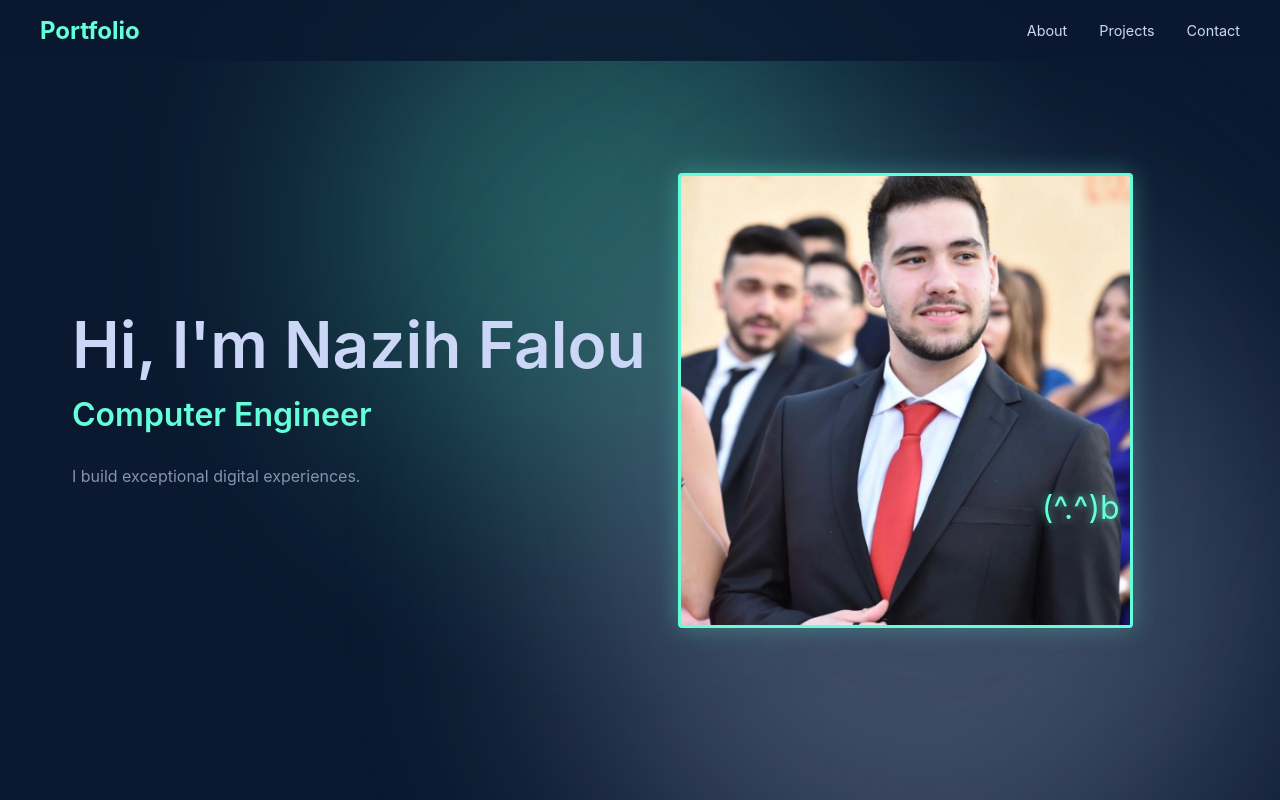
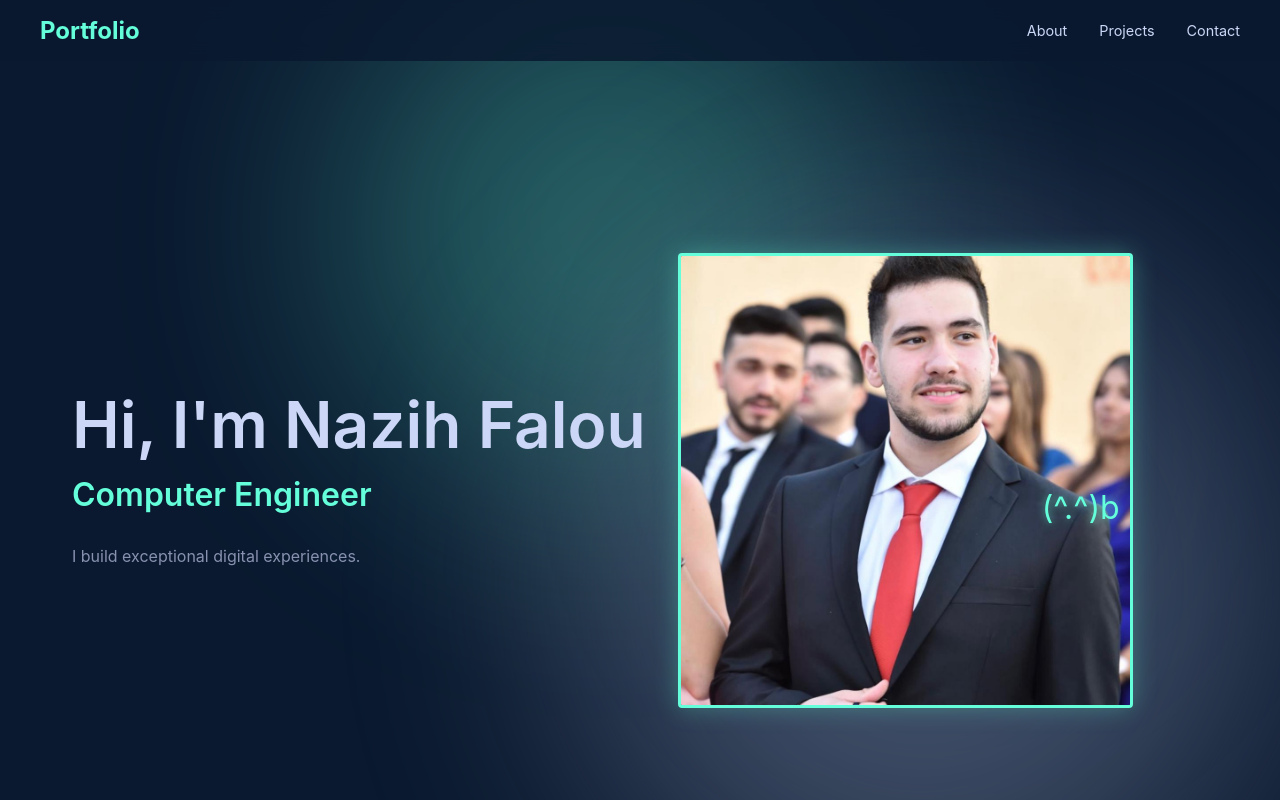
Before and after one commit to Nazz91939/Portfolio_classy, a React (Create React App) app: page / in a window 1280 px wide. Shown: the top 800 px of the page. Built offline with nearby package versions, Linux system fonts and the light colour scheme.

Commit message:
fix: Add padding to main content to prevent navbar overlap

```diff
--- a/src/App.tsx
+++ b/src/App.tsx
@@ -34,16 +34,16 @@ const AppContainer = styled.div`
 const MainContent = styled.main`
   max-width: 1200px;
   margin: 0 auto;
-  padding: 0 2rem;
+  padding: 80px 2rem 0;
   position: relative;
   z-index: 2;
 
   @media (max-width: 768px) {
-    padding: 0 1rem;
+    padding: 70px 1rem 0;
   }
 
   @media (max-width: 480px) {
-    padding: 0 0.5rem;
+    padding: 60px 0.5rem 0;
   }
 `;
 
```
